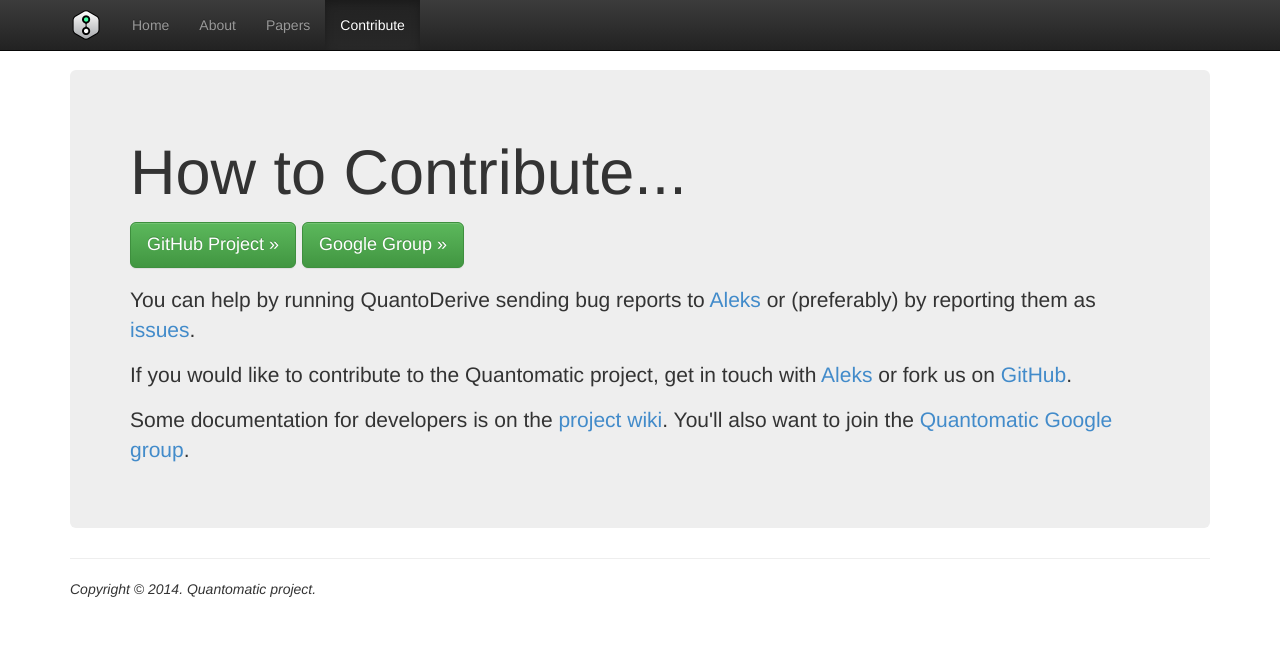
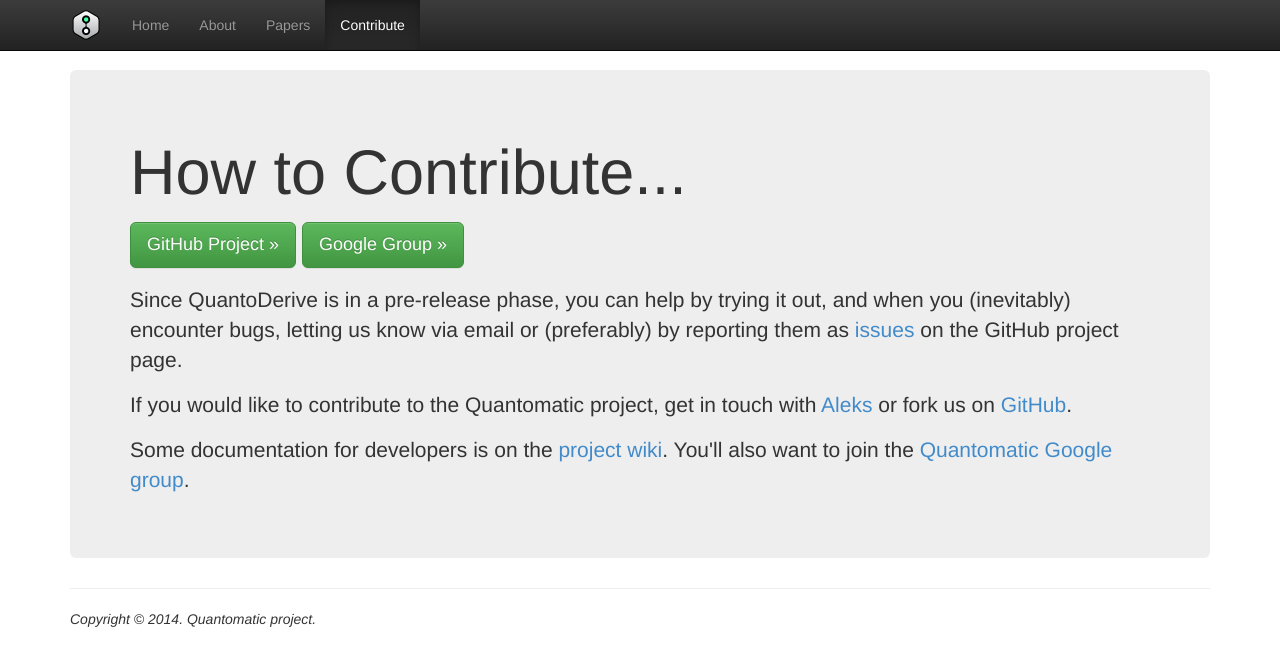
Before and after one commit to zxcalc/Quantomatic.github.io, a Jekyll site: the page built from contribute.html, in a window 1280 px wide. Shown: the top 666 px of the page. Built offline with Jekyll 4.4.1, drawn with Linux system fonts in a browser that asks for light colours; nearby versions of some CDN libraries; Markdown is read by kramdown in place of the engine named in the settings.

Commit message:
contribute bis

```diff
--- a/contribute.html
+++ b/contribute.html
@@ -11,7 +11,7 @@
     <a href="https://groups.google.com/forum/#!forum/quantomatic" class="btn btn-lg btn-success" role="button">Google Group &raquo;</a>
   </p>
 
-  <p>You can help by running QuantoDerive sending bug reports to <a href="http://www.comlab.ox.ac.uk/people/Aleks.Kissinger">Aleks</a> or (preferably) by reporting them as <a href="https://github.com/Quantomatic/quantomatic/issues?labels=derive">issues</a>.</p>
+  <p>Since QuantoDerive is in a pre-release phase, you can help by trying it out, and when you (inevitably) encounter bugs, letting us know via email or (preferably) by reporting them as <a href="https://github.com/Quantomatic/quantomatic/issues?labels=derive">issues</a> on the GitHub project page.</p>
 
   <p>If you would like to contribute to the Quantomatic project, get in touch with <a href="http://www.comlab.ox.ac.uk/people/Aleks.Kissinger">Aleks</a> or fork us on <a href="https://github.com/Quantomatic/quantomatic">GitHub</a>.</p>
 
```
